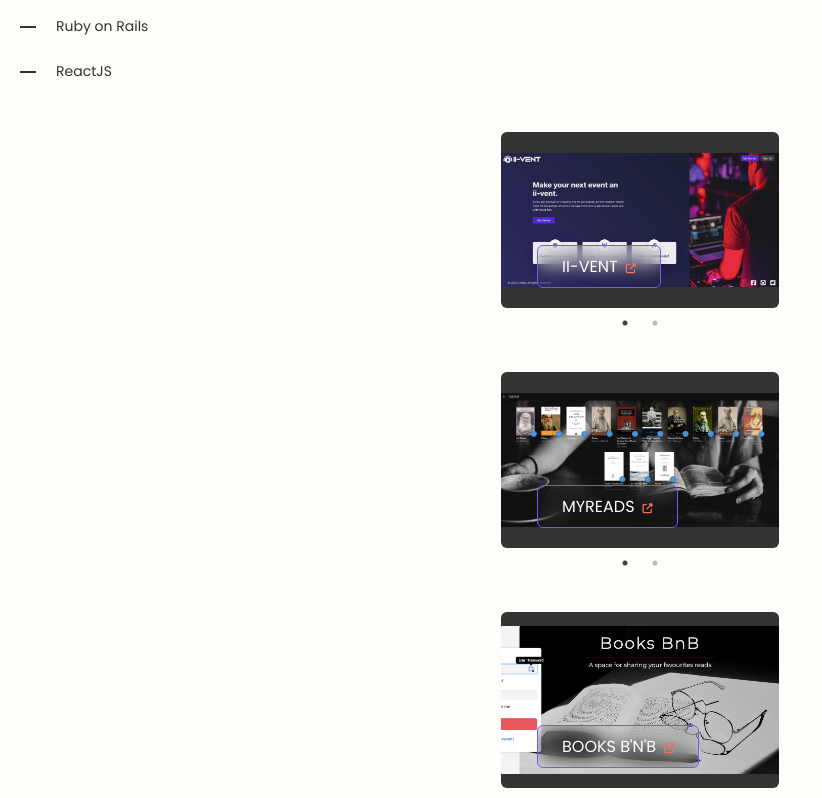
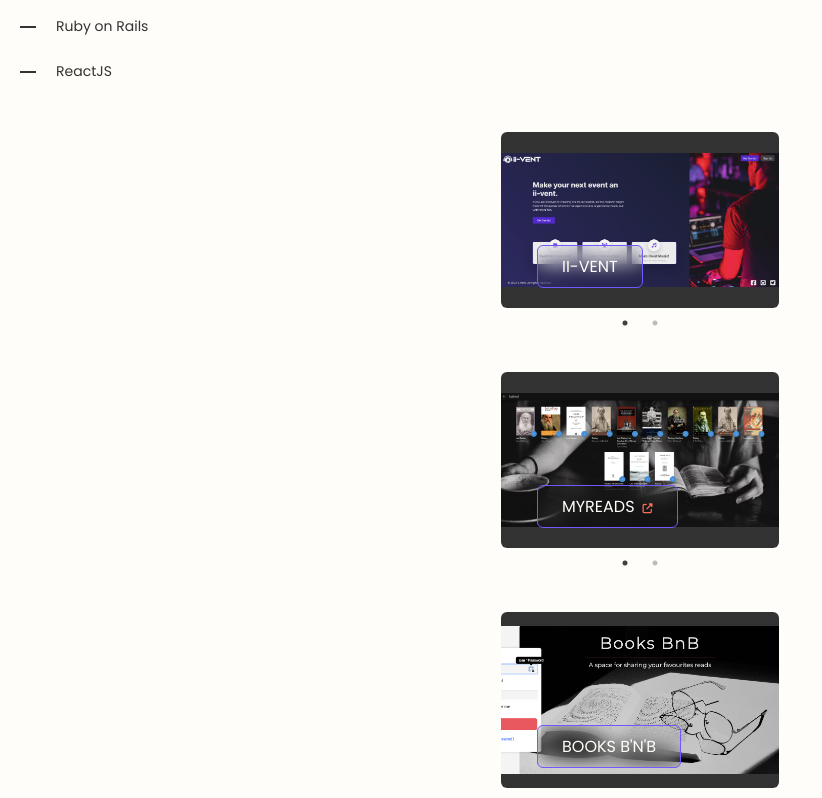
Before and after one commit to 5F8575tree/portfolio-2023-react, a React (Create React App) app: page / in a window 1280 px wide. Shown: the part 2880-3678 px from the top of the page, without its empty margins (0-822 px from the left). Built offline with nearby package versions, Linux system fonts and the light colour scheme; a web font is replaced by a local one.

Commit message:
add conditional in portfolio section - if link exists provide it, if not remove it

```diff
--- a/src/card/Card.js
+++ b/src/card/Card.js
@@ -1,4 +1,4 @@
-import React, { useEffect, useRef } from "react";
+import { useEffect, useRef } from "react";
 import Aos from "aos";
 import "aos/dist/aos.css";
 import Slider from "react-slick";
@@ -6,19 +6,7 @@ import "slick-carousel/slick/slick.css";
 import "slick-carousel/slick/slick-theme.css";
 import sprite from "../sprite.svg";
 
-const CardSlide = ({ title, image, link }) => {
-  return (
-    <div className="card_slide">
-      <div className="card_intro">
-        <img className="card_image" src={image} alt="website screenshot" />
-        <a href={link} target="_blank" rel="noreferrer" className="card_title">
-          {title}
-          <i class="fa-solid fa-up-right-from-square"></i>
-        </a>
-      </div>
-    </div>
-  );
-};
+import CardSlide from "../cardSlide/CardSlide";
 
 const Card = ({ title, image, link, about, gitLink }) => {
   const sliderRef = useRef(null);
@@ -56,6 +44,7 @@ const Card = ({ title, image, link, about, gitLink }) => {
           <h2>About this project...</h2>
           <p>{about}</p>
           <div className="links">
+            {link && (
               <a
                 href={link}
                 target="_blank"
@@ -63,8 +52,9 @@ const Card = ({ title, image, link, about, gitLink }) => {
                 className="links_project"
               >
                 View project
-              <i class="fa-solid fa-up-right-from-square"></i>
+                <i className="fa-solid fa-up-right-from-square"></i>
               </a>
+            )}
             <a
               href={gitLink}
               target="_blank"
@@ -72,11 +62,10 @@ const Card = ({ title, image, link, about, gitLink }) => {
               className="links_github"
             >
               View GitHub
-              <i class="fa-solid fa-up-right-from-square"></i>
+              <i className="fa-solid fa-up-right-from-square"></i>
             </a>
           </div>
         </div>
-        {/* <div className="carousel_card">Red Card</div> */}
       </Slider>
       <button
         className="custom-arrow custom-arrow-left"
--- /dev/null
+++ b/src/cardSlide/CardSlide.js
@@ -0,0 +1,24 @@
+const CardSlide = ({ title, image, link }) => {
+  return (
+    <div className="card_slide">
+      <div className="card_intro">
+        <img className="card_image" src={image} alt="website screenshot" />
+        {link ? (
+          <a
+            href={link}
+            target="_blank"
+            rel="noreferrer"
+            className="card_title"
+          >
+            {title}
+            <i className="fa-solid fa-up-right-from-square"></i>
+          </a>
+        ) : (
+          <button className="card_title disabled">{title}</button>
+        )}
+      </div>
+    </div>
+  );
+};
+
+export default CardSlide;
--- a/src/portfolio/Portfolio.js
+++ b/src/portfolio/Portfolio.js
@@ -21,7 +21,6 @@ function Portfolio() {
           <Card
             title="ii-Vent"
             image="../../ii-vent.png"
-            link="https://www.ii-vent.com"
             about="Music-event-themed task management app. I was the frontend engineer in a small team of four."
             gitLink="https://github.com/5F8575tree/ii-vent-ruby-rails"
           />
@@ -35,7 +34,6 @@ function Portfolio() {
           <Card
             title="Books B'n'B"
             image="../../books-bnb.png"
-            link="https://www.books-bnb.com"
             about="Ruby on Rails marketplace app that allows users to search and upload books, or borrow books from other users."
             gitLink="https://github.com/5F8575tree/books-bnb-ruby-rails"
           />
@@ -47,14 +45,12 @@ function Portfolio() {
           <Card
             title="ii-Vent"
             image="../../ii-vent.png"
-            link="https://www.ii-vent.com"
             about="A music-event-themed task management app. I was the frontend engineer in a small team of four."
             gitLink="https://github.com/5F8575tree/ii-vent-ruby-rails"
           />
           <Card
             title="Books B'n'B"
             image="../../books-bnb.png"
-            link="https://www.books-bnb.com"
             about="Ruby on Rails marketplace app that allows users to search and upload books, or borrow books from other users."
             gitLink="https://github.com/5F8575tree/books-bnb-ruby-rails"
           />
```
Lines whose indentation alone changed are shown as unchanged.
